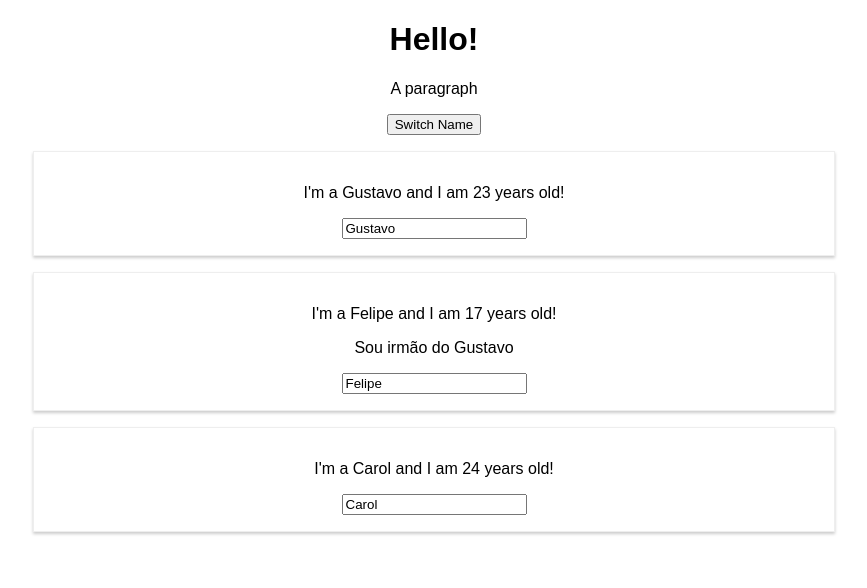
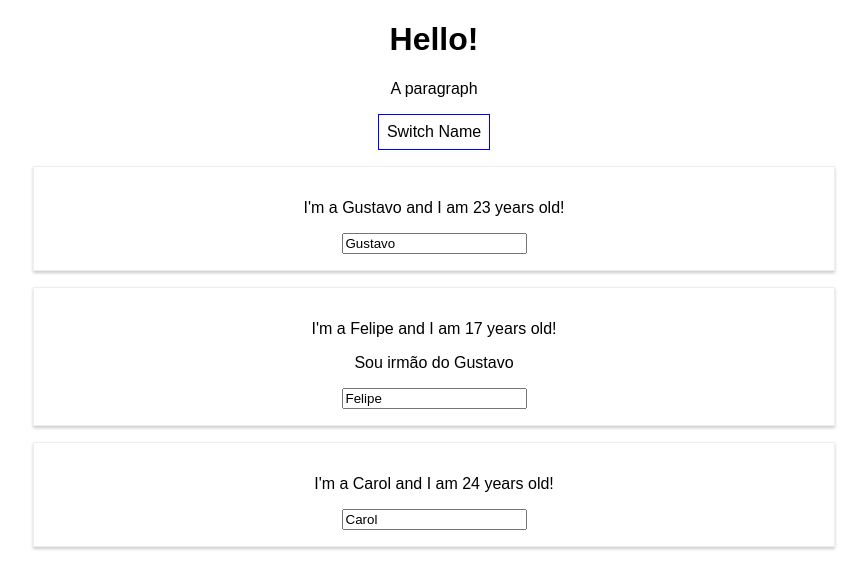
Before and after one commit to gustavohrg/learning_react, a React (Create React App) app: page / in a window 1280 px wide. Shown: the top 588 px of the page, without its empty margins (206-1073 px from the left). Built offline with nearby package versions, Linux system fonts and the light colour scheme.

Commit message:
C13 - Adicionando estilos com Inline CSS e JSX

```diff
--- a/src/App.js
+++ b/src/App.js
@@ -36,12 +36,20 @@ class App extends Component {
   };
 
   render() {
+    const style = {
+      backgroundColor: 'white',
+      font: 'inherit',
+      border: '1px solid blue',
+      padding: '8px',
+      cursor: 'pointer',
+    };
+
     return (
       <div className='App'>
         <h1>Hello!</h1>
         <p>A paragraph</p>
         {/* not the most efficient use of passing arguments */}
-        <button onClick={() => this.switchNameHandler('Guto!')}>
+        <button style={style} onClick={() => this.switchNameHandler('Guto!')}>
           Switch Name
         </button>
         <Person
```
